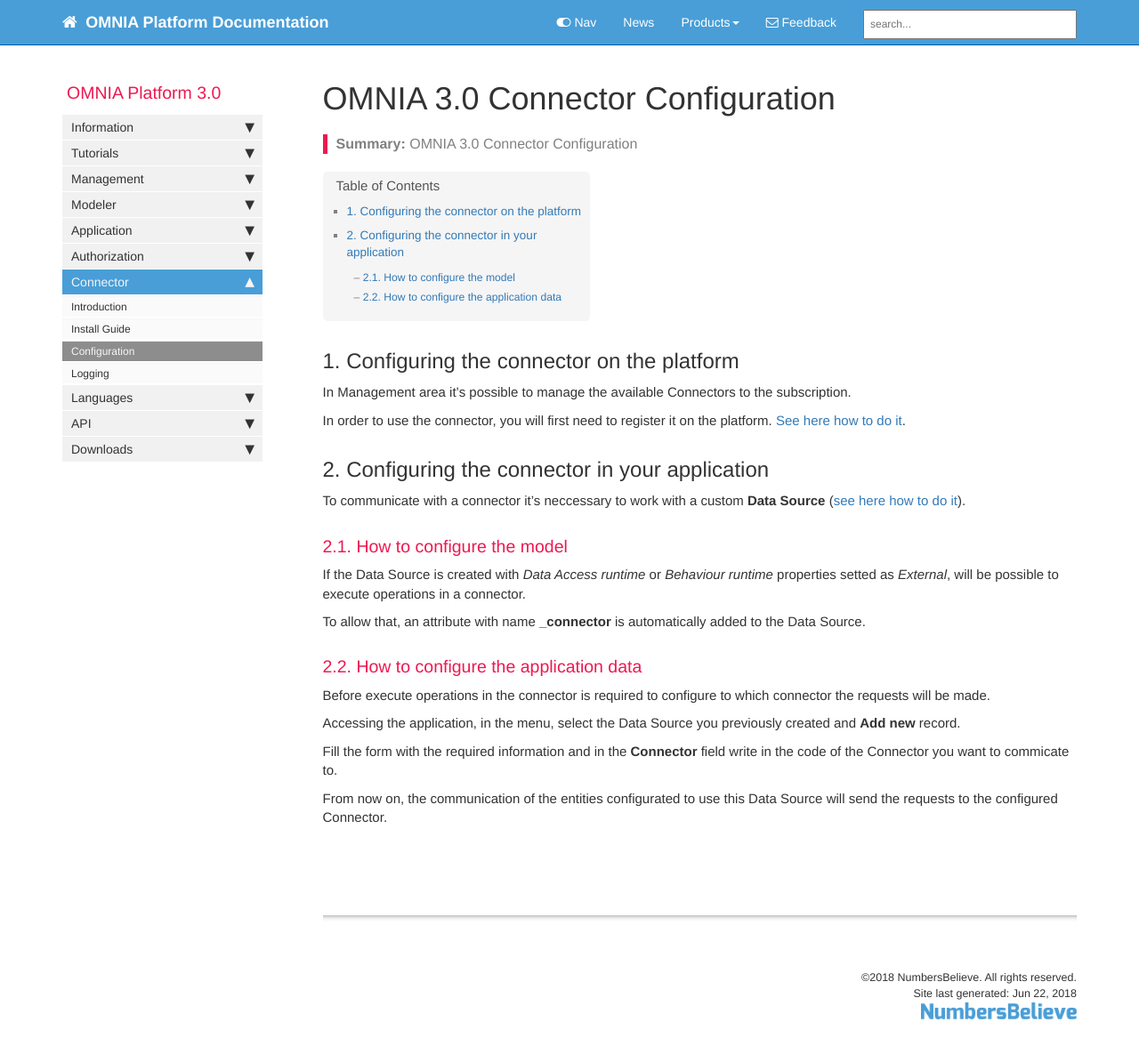
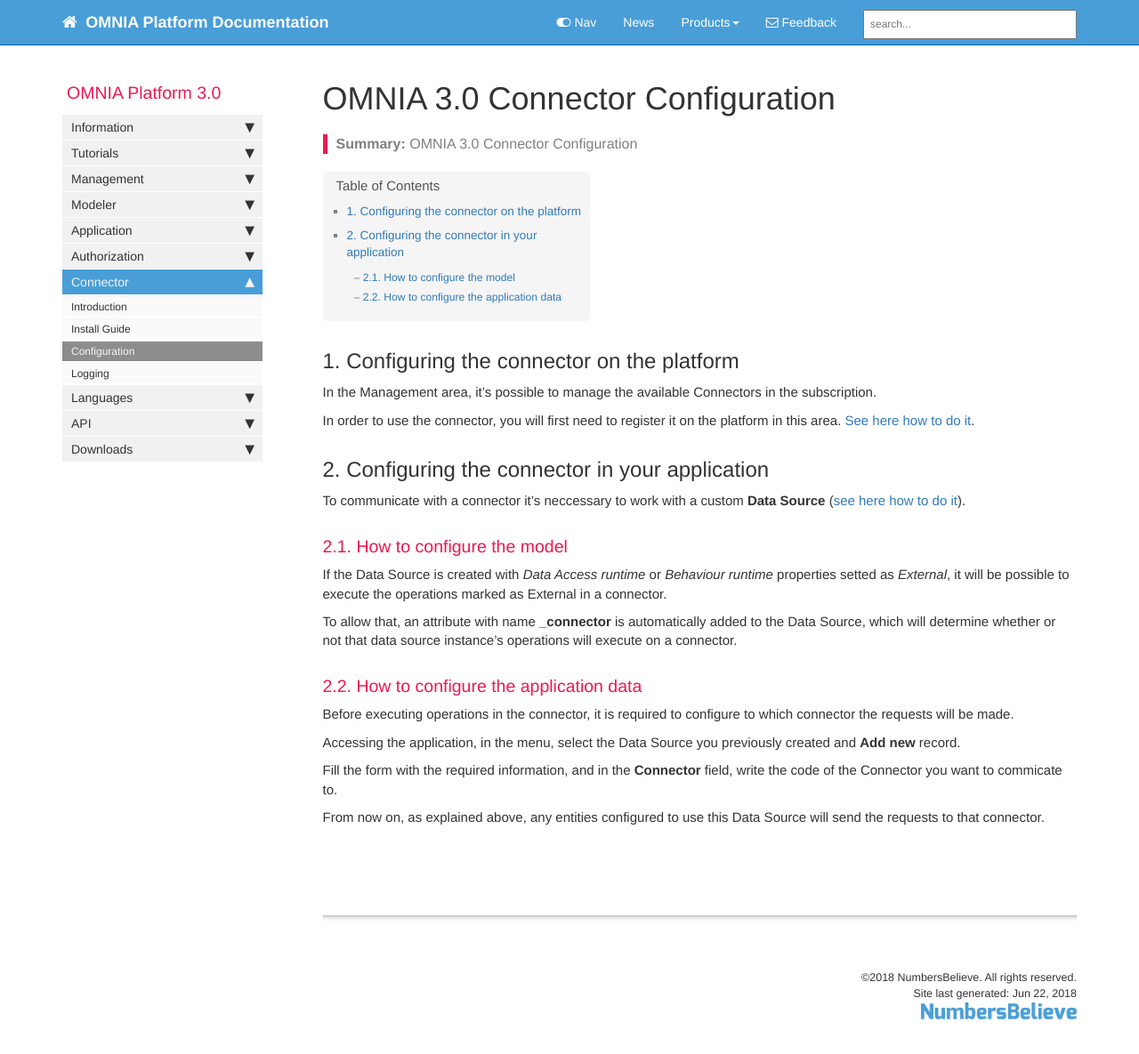
Before and after one commit to daniel8lopes/omnia3, a Jekyll site: the page built from docs/pages/omnia3/Connector/omnia3_connector_configuration.md, in a window 1280 px wide and 1206 px high. Shown: the top 1185 px of the window at 89% size. Built offline with Jekyll 4.4.1, drawn with Linux system fonts in a browser that asks for light colours; nearby versions of some CDN libraries; comment, search, counter and statistics services are not loaded.

Commit message:
Review texts

```diff
--- a/docs/pages/omnia3/Connector/omnia3_connector_configuration.md
+++ b/docs/pages/omnia3/Connector/omnia3_connector_configuration.md
@@ -8,24 +8,24 @@ folder: omnia3
 ---
 
 ## 1. Configuring the connector on the platform
-In Management area it's possible to manage the available Connectors to the subscription.
+In the Management area, it's possible to manage the available Connectors in the subscription.
 
-In order to use the connector, you will first need to register it on the platform. [See here how to do it](omnia3_management_introduction.html#5-connectors).
+In order to use the connector, you will first need to register it on the platform in this area. [See here how to do it](omnia3_management_introduction.html#5-connectors).
 
 ## 2. Configuring the connector in your application
 
 To communicate with a connector it's neccessary to work with a custom **Data Source** ([see here how to do it](omnia3_modeler_datasources.html)).
 
 ### 2.1. How to configure the model
-If the Data Source is created with *Data Access runtime* or *Behaviour runtime* properties setted as *External*, will be possible to execute operations in a connector.
+If the Data Source is created with *Data Access runtime* or *Behaviour runtime* properties setted as *External*, it will be possible to execute the operations marked as External in a connector.
 
-To allow that, an attribute with name **_connector** is automatically added to the Data Source.
+To allow that, an attribute with name **_connector** is automatically added to the Data Source, which will determine whether or not that data source instance's operations will execute on a connector.
 
 ### 2.2. How to configure the application data
-Before execute operations in the connector is required to configure to which connector the requests will be made.
+Before executing operations in the connector, it is required to configure to which connector the requests will be made.
 
 Accessing the application, in the menu, select the Data Source you previously created and **Add new** record.
 
-Fill the form with the required information and in the **Connector** field write in the code of the Connector you want to commicate to.
+Fill the form with the required information, and in the **Connector** field, write the code of the Connector you want to commicate to.
 
-From now on, the communication of the entities configurated to use this Data Source will send the requests to the configured Connector.
+From now on, as explained above, any entities configured to use this Data Source will send the requests to that connector.
```
Also changed, not shown: docs/pages/omnia3/Management/omnia3_management_introduction.md (+1 -1 lines).
